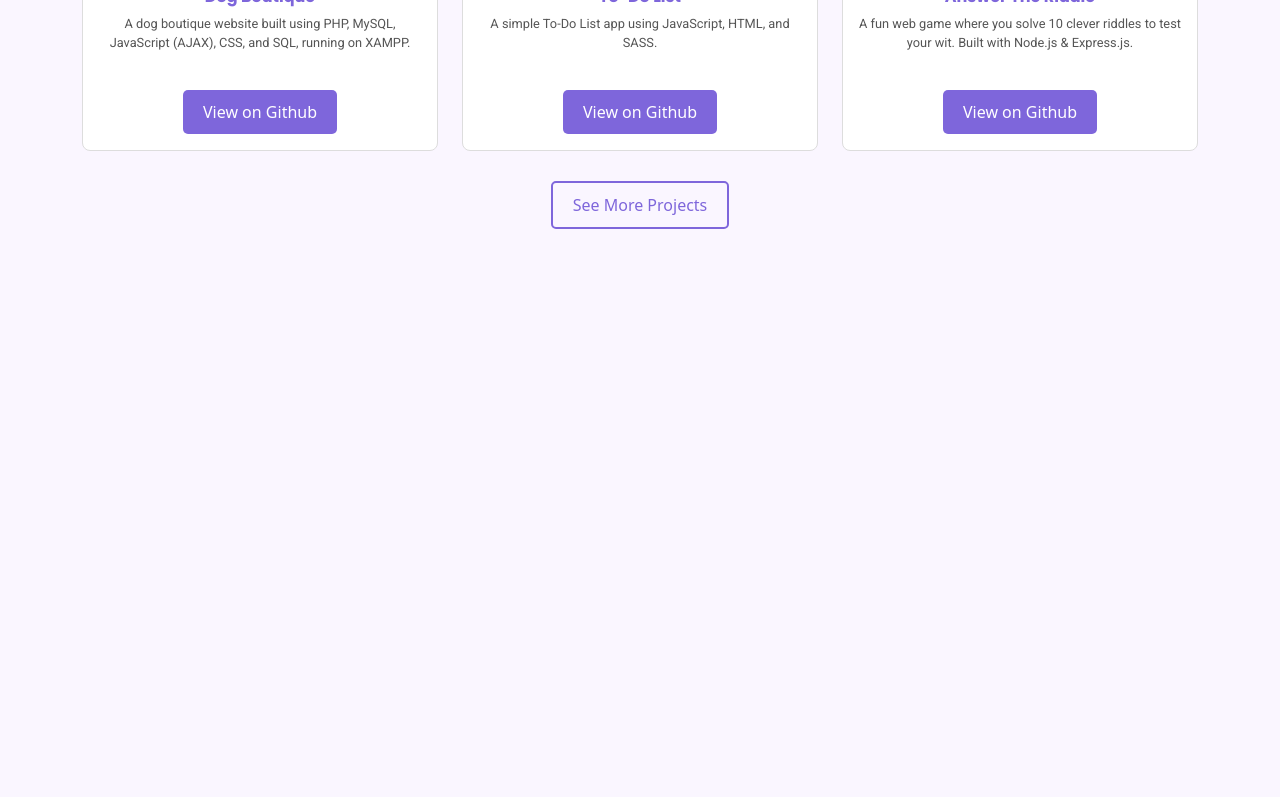
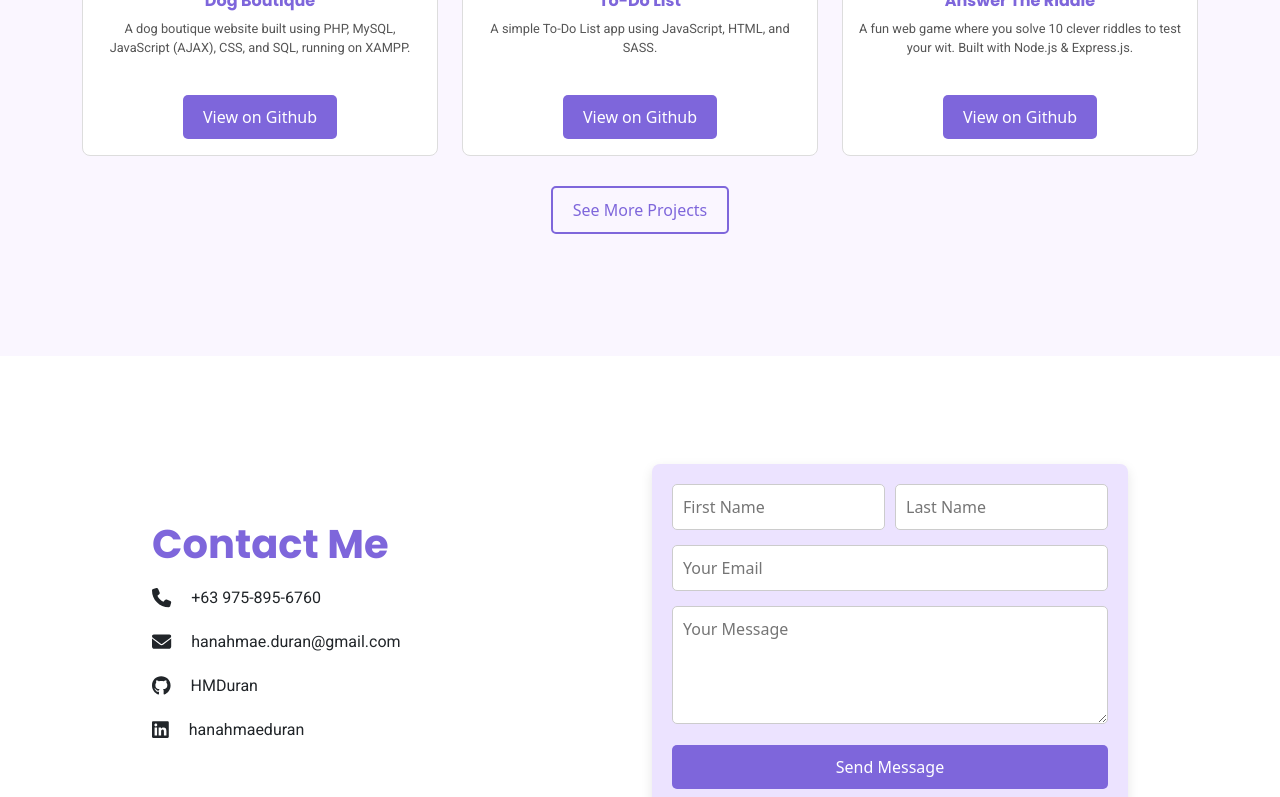
Before and after one commit to HMDuran/my-portfolio, a React (Create React App) app: page / in a window 1280 px wide. Shown: the part 2000-2797 px from the top of the page. Before the commit the page ends 2356 px from the top, so only its background shows below. Built offline with nearby package versions, Linux system fonts and the light colour scheme.

Commit message:
feat: add contact section

```diff
--- a/src/App.js
+++ b/src/App.js
@@ -5,6 +5,7 @@ import Navbar from './components/Navbar';
 import Hero from './components/Hero';
 import About from './pages/About';
 import PortfolioSection from './components/PortfolioSection'
+import Contact from './components/Contact'
 
 function App() {
   return (
@@ -18,6 +19,7 @@ function App() {
                 <Hero />
                 <About />
                 <PortfolioSection />
+                <Contact />
               </div>
             } />
           </Routes>
--- /dev/null
+++ b/src/components/Contact.js
@@ -0,0 +1,73 @@
+import React from "react";
+import { motion } from "framer-motion";
+import ContactInfo from "./ContactInfo";
+import Form from "./Form";
+import "../styles/Contact.css";
+
+const fadeInVariants = {
+  hidden: { opacity: 0, y: 50 },
+  visible: { opacity: 1, y: 0, transition: { duration: 1 } },
+};
+
+function Contact() {
+  const fields = [
+    { type: "text", name: "firstName", placeholder: "First Name", required: true },
+    { type: "text", name: "lastName", placeholder: "Last Name", required: true },
+    { type: "email", name: "email", placeholder: "Your Email", required: true },
+    { type: "textarea", name: "message", placeholder: "Your Message", required: true },
+  ];
+
+  const handleSubmit = (e) => {
+    e.preventDefault();
+    const formData = new FormData(e.target);
+    console.log("Form data submitted:");
+    for (let [key, value] of formData.entries()) {
+      console.log(`${key}: ${value}`);
+    }
+    alert("Form submitted successfully!");
+  };
+
+  return (
+    <motion.section
+      id="contactme"
+      className="contact-me-section d-flex align-items-center"
+      initial="hidden"
+      whileInView="visible"
+      viewport={{ once: false, amount: 0.3 }}
+    >
+      <div className="container">
+        <div className="row d-flex align-items-center">
+          <motion.div
+            className="col-lg-5 contact-info mb-4 mb-lg-0"
+            variants={fadeInVariants}
+            initial="hidden"
+            whileInView="visible"
+            viewport={{ once: false, amount: 0.3 }}
+          >
+            <ContactInfo
+              phone="+63 975-895-6760"
+              email="hanahmae.duran@gmail.com"
+              github="https://github.com/HMDuran"
+              linkedin="https://www.linkedin.com/in/hanahmaeduran/"
+            />
+          </motion.div>
+          <motion.div
+            className="col-lg-5 contact-form d-flex justify-content-center"
+            variants={fadeInVariants}
+            initial="hidden"
+            whileInView="visible"
+            viewport={{ once: false, amount: 0.3 }}
+          >
+            <Form
+              fields={fields}
+              onSubmit={handleSubmit}
+              buttonText="Send Message"
+            />
+          </motion.div>
+        </div>
+      </div>
+    </motion.section>
+  );
+}
+
+export default Contact;
--- /dev/null
+++ b/src/components/ContactInfo.js
@@ -0,0 +1,38 @@
+import React from "react";
+import { FontAwesomeIcon } from "@fortawesome/react-fontawesome";
+import { faPhone, faEnvelope } from "@fortawesome/free-solid-svg-icons";
+import { faGithub, faLinkedin } from "@fortawesome/free-brands-svg-icons";
+
+import "../styles/ContactInfo.css";
+
+function ContactInfo({ phone, email, github, linkedin }) {
+  const githubUsername = github.split("https://github.com/")[1];
+  const linkedinUsername = linkedin.split("https://www.linkedin.com/in/")[1] ?.replace("/", "");
+
+  return (
+    <div className="contact-info">
+      <h2>Contact Me</h2>
+      <p>
+        <FontAwesomeIcon icon={faPhone} className="icon" /> {phone}
+      </p>
+      <p>
+        <FontAwesomeIcon icon={faEnvelope} className="icon" />{" "}
+        <a href={`mailto:${email}`}>{email}</a>
+      </p>
+      <p>
+        <FontAwesomeIcon icon={faGithub} className="icon" />{" "}
+        <a href={github} target="_blank" rel="noopener noreferrer">
+          {githubUsername}
+        </a>
+      </p>
+      <p>
+        <FontAwesomeIcon icon={faLinkedin} className="icon" />{" "}
+        <a href={linkedin} target="_blank" rel="noopener noreferrer">
+          {linkedinUsername}
+        </a>
+      </p>
+    </div>
+  );
+}
+
+export default ContactInfo;
--- /dev/null
+++ b/src/components/Form.js
@@ -0,0 +1,57 @@
+import React from "react";
+import "../styles/Form.css";
+import Button from "./Button";
+
+function Form({ fields, onSubmit, buttonText }) {
+  const handleSubmit = (e) => {
+    e.preventDefault();
+    onSubmit(e);
+  };
+
+  return (
+    <form className="form-container" onSubmit={handleSubmit}>
+      <div className="form-group-row">
+        {fields.slice(0, 2).map((field, index) => (
+          <div className="form-group small-field" key={index}>
+            <input
+              type={field.type}
+              name={field.name}
+              placeholder={field.placeholder}
+              required={field.required}
+            />
+          </div>
+        ))}
+      </div>
+      <div className="form-group large-field">
+        <input
+          type={fields[2].type}
+          name={fields[2].name}
+          placeholder={fields[2].placeholder}
+          required={fields[2].required}
+        />
+      </div>
+
+      <div className="form-group large-field">
+        <textarea
+          name={fields[3].name}
+          placeholder={fields[3].placeholder}
+          rows={fields[3].rows || 4}
+          required={fields[3].required}
+        ></textarea>
+      </div>
+
+      <Button
+        label={buttonText}
+        onClick={(e) => {
+          const form = e.target.closest("form");
+          if (form) {
+            form.requestSubmit();
+          }
+        }}
+        type="primary"
+      />
+    </form>
+  );
+}
+
+export default Form;
--- /dev/null
+++ b/src/styles/Contact.css
@@ -0,0 +1,32 @@
+.contact-me-section {
+  padding: 60px 20px;
+  background-color:var(--secondary-color);
+  min-height: 70vh;
+}
+
+.contact-me-section .container {
+  max-width: 1200px;
+  margin: 0 auto;
+}
+
+.contact-me-section .row {
+  display: flex;
+  align-items: center;
+  justify-content: center;
+  flex-wrap: wrap;
+}
+
+.contact-info,
+.contact-form {
+  display: flex;
+  flex-direction: column;
+  justify-content: center;
+  align-items: start;
+  gap: 10px;
+}
+
+@media (max-width: 991px) {
+  .contact-info {
+    width: 500px !important;
+  }
+}
--- /dev/null
+++ b/src/styles/ContactInfo.css
@@ -0,0 +1,26 @@
+.contact-info h2{
+    font-size: 2.5rem;
+    color: var(--primary-color);
+}
+
+.contact-info .icon {
+    margin-right: 20px;
+    font-size: 1.2rem;
+}
+
+.contact-info p {
+    display: flex;
+    align-items: center;
+    margin-bottom: 10px;
+    font-family: var(--font-body);
+}
+
+.contact-info a {
+    text-decoration: none;
+    color: var(--light-black);
+}
+
+.contact-info a:hover {
+    text-decoration: underline;
+    font-weight: 600;
+}
--- /dev/null
+++ b/src/styles/Form.css
@@ -0,0 +1,52 @@
+.form-container {
+    max-width: 500px;
+    width: 100%;
+    margin: 0 auto;
+    padding: 20px;
+    background-color: var(--light-color);
+    border-radius: 8px;
+    box-shadow: 0 4px 12px rgba(0, 0, 0, 0.1);
+    display: flex;
+    flex-direction: column;
+    gap: 15px;
+}
+
+.form-group-row {
+    display: flex;
+    gap: 10px;
+}
+
+.small-field {
+    flex: 1;
+}
+
+.large-field {
+    flex-grow: 2;
+}
+
+.form-group input,
+.form-group textarea {
+    width: 100%;
+    padding: 10px;
+    border: 1px solid #ccc;
+    border-radius: 5px;
+    font-size: 16px;
+}
+
+input,
+textarea {
+    padding: 12px;
+    border: 1px solid #ddd;
+    border-radius: 4px;
+    transition: border-color 0.3s ease;
+}
+
+input:focus,
+    textarea:focus {
+    border-color: var(--primary-color);
+    outline: none;
+}
+
+Form .btn-primary {
+    width: 100%;
+}
--- a/src/styles/PortfolioSection.css
+++ b/src/styles/PortfolioSection.css
@@ -8,6 +8,7 @@
 }
 
 .portfolio-section h2 {
+  font-size: 2.5rem;
   color: var(--primary-color);
 }
 
```
